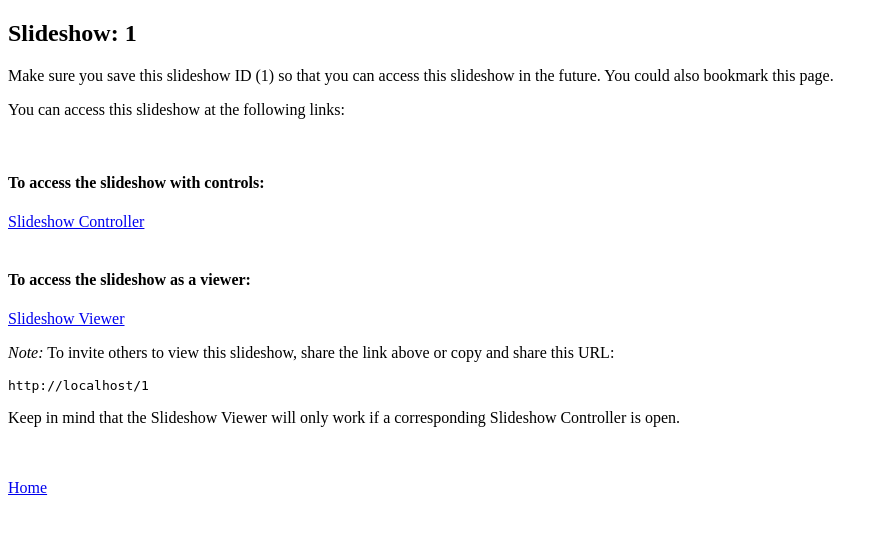
After one commit to davidhammaker/Online_Slides_Flask, a Flask app: page /slideshow/1 in a window 1280 px wide. The commit adds this page. Shown: the top 534 px of the page, without its empty margins (0-884 px from the left). Run offline with Flask 2, Linux system fonts and the light colour scheme.

Commit message:
Make app usable
Enable file uploads and permit multiple slideshows to run
simultaneously.

```diff
--- a/app.py
+++ b/app.py
@@ -1,12 +1,20 @@
 import os
-from flask import Flask, render_template
+from flask import Flask, render_template, redirect, url_for
 from flask_socketio import SocketIO, emit
 from flask_cors import CORS
+from forms import FilesForm
+import requests
+from datetime import datetime
+from io import BytesIO
+from PIL import Image
+
 
 app = Flask(__name__)
 CORS(app)
 app.config['SECRET_KEY'] = os.environ.get('SECRET')
 socketio = SocketIO(app)
+
+backend_url = os.environ.get('OSLIDES_BE_URL')
 
 
 @app.route('/')
@@ -14,15 +22,55 @@ def index():
     return render_template('index.html')
 
 
+@app.route('/upload', methods=['GET', 'POST'])
+def upload():
+    form = FilesForm()
+    if form.validate_on_submit():
+        new_slideshow = requests.post(
+            f'{backend_url}slideshows/',
+            data={'name': f'slideshow {datetime.now()}'}
+        )
+        slideshow_id = new_slideshow.json()['id']
+        print(slideshow_id)
+        print(form.files.data)
+        files = sorted(
+            form.files.data,
+            key=lambda file: file.filename
+        )
+        for file in files:
+            print(file.stream)
+            img_bytes = BytesIO(file.stream.read())
+            img = Image.open(img_bytes)
+            img.save(f'{file.filename}')
+            files = {'image': open(f'{file.filename}', 'rb')}
+            data = {'slideshow': slideshow_id}
+            new_slide = requests.post(
+                f'{backend_url}slideshows/{slideshow_id}/',
+                files=files,
+                data=data
+            )
+            print(new_slide)
+            print(new_slide.json())
+            os.remove(f'{file.filename}')
+        return redirect(url_for('slideshow', id=slideshow_id))
+    else:
+        print('error')
+    return render_template('upload.html', form=form)
+
+
 @app.route('/controls/<int:id>')
 def controls(id):
-    backend_url = os.environ.get('OSLIDES_BE_URL')
     return render_template('controls.html', id=id, url=backend_url)
 
 
 @app.route('/<int:id>')
 def viewer(id):
     return render_template('viewer.html', id=id)
+
+
+@app.route('/slideshow/<int:id>')
+def slideshow(id):
+    return render_template('slideshow.html', id=id)
 
 
 @socketio.on('connection')
--- a/requirements.txt
+++ b/requirements.txt
@@ -1,3 +1,6 @@
 flask==1.1.1
 flask-socketio==4.2.1
 flask-cors==3.0.8
+flask-wtf==0.14.2
+requests==2.22.0
+pillow==6.2.1
--- a/templates/index.html
+++ b/templates/index.html
@@ -10,6 +10,9 @@
   <h1>Online Slides</h1>
   <input type="number" id="viewerId">
   <button id="go">GO</button>
+  <br>
+  <br>
+  <a href="{{ url_for('upload') }}">Click here to upload slides.</a>
   <script>
     const goButton = document.getElementById('go');
     goButton.onclick = () => {
--- /dev/null
+++ b/templates/slideshow.html
@@ -0,0 +1,29 @@
+<!DOCTYPE html>
+<html lang="en">
+<head>
+  <meta charset="UTF-8">
+  <meta name="viewport" content="width=device-width, initial-scale=1.0">
+  <meta http-equiv="X-UA-Compatible" content="ie=edge">
+  <title>Online Slides - Upload</title>
+</head>
+<body>
+  <h2>Slideshow: {{ id }}</h2>
+  <p>Make sure you save this slideshow ID ({{ id }}) so that you can access this slideshow in the future. You could also bookmark this page.</p>
+  <p>You can access this slideshow at the following links:</p>
+  <br>
+  <h4>To access the slideshow with controls:</h4>
+  <div><a href="{{ url_for('controls', id=id) }}">Slideshow Controller</a></div>
+  <br>
+  <h4>To access the slideshow as a viewer:</h4>
+  <div><a href="{{ url_for('viewer', id=id) }}">Slideshow Viewer</a></div>
+  <p><em>Note:</em> To invite others to view this slideshow, share the link above or copy and share this URL: <pre><span id="host"></span>{{ url_for('viewer', id=id) }}</pre></p>
+  <p>Keep in mind that the Slideshow Viewer will only work if a corresponding Slideshow Controller is open.</p>
+  <br>
+  <br>
+  <a href="{{ url_for('index') }}">Home</a>
+  <script>
+    let host = document.getElementById('host');
+    host.innerText = window.location.origin;
+  </script>
+</body>
+</html>
```
Also changed, not shown: forms.py (added, +13 -0 lines), templates/controls.html (+7 -1 lines), templates/upload.html (added, +33 -0 lines), templates/viewer.html (+10 -8 lines), 1 other file.
